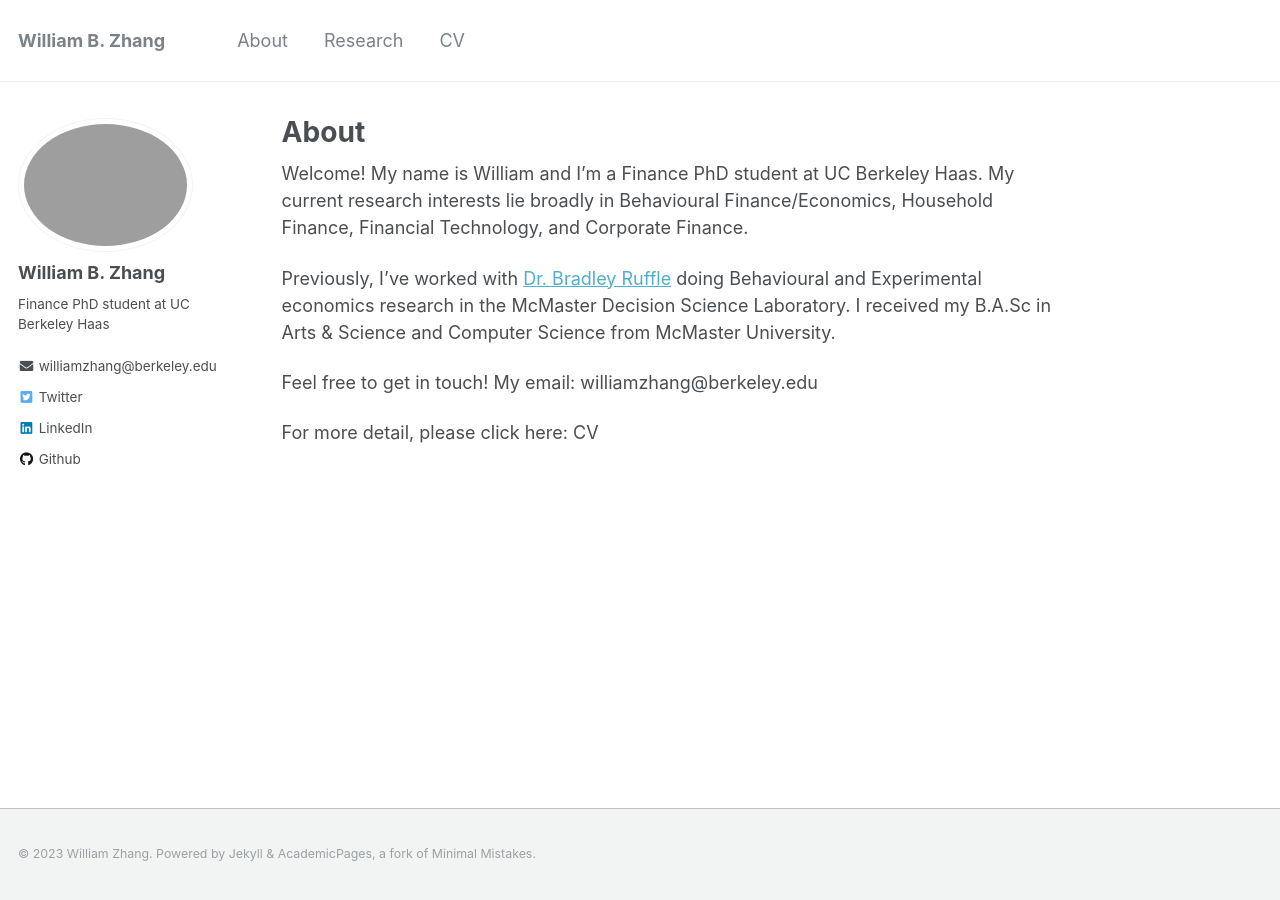
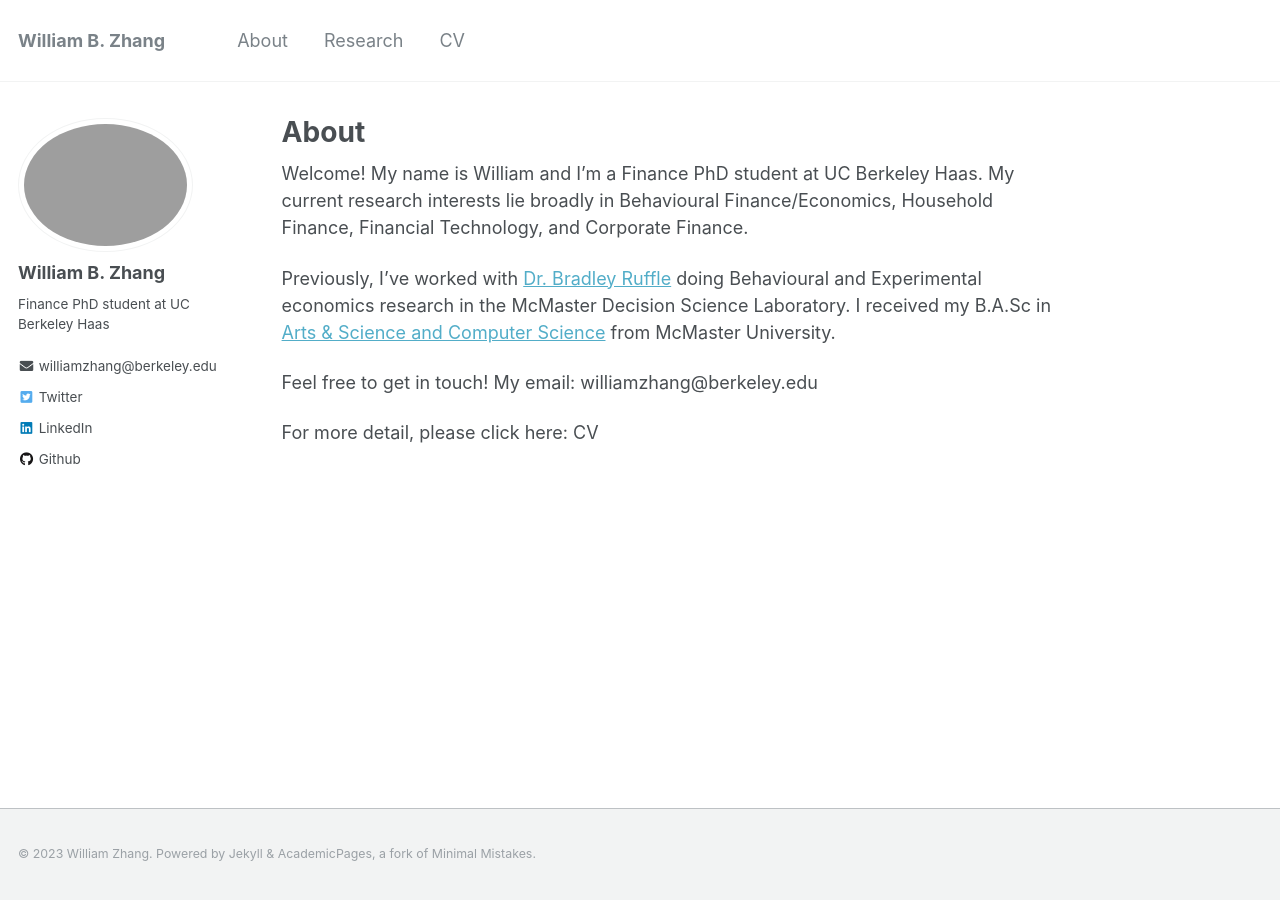
Before and after one commit to williambowenzhang/williambowenzhang.github.io, a Jekyll site: the page built from _pages/about.md, in a window 1280 px wide. Built offline with Jekyll 4.4.1, drawn with Linux system fonts in a browser that asks for light colours; part of the change alters nothing that is shown.

```diff
--- a/_pages/about.md
+++ b/_pages/about.md
@@ -10,7 +10,7 @@ redirect_from:
 
 Welcome! My name is William and I'm a Finance PhD student at UC Berkeley Haas. My current research interests lie broadly in Behavioural Finance/Economics, Household Finance, Financial Technology, and Corporate Finance.
 
-Previously, I've worked with [Dr. Bradley Ruffle](https://sites.google.com/site/bradleyruffle/) doing Behavioural and Experimental economics research in the McMaster Decision Science Laboratory. I received my B.A.Sc in Arts & Science and Computer Science from McMaster University.
+Previously, I've worked with [Dr. Bradley Ruffle](https://sites.google.com/site/bradleyruffle/) doing Behavioural and Experimental economics research in the McMaster Decision Science Laboratory. I received my B.A.Sc in [Arts & Science and Computer Science](https://artsci.mcmaster.ca) from McMaster University.
 
 Feel free to get in touch! My email: williamzhang@berkeley.edu
 
```
